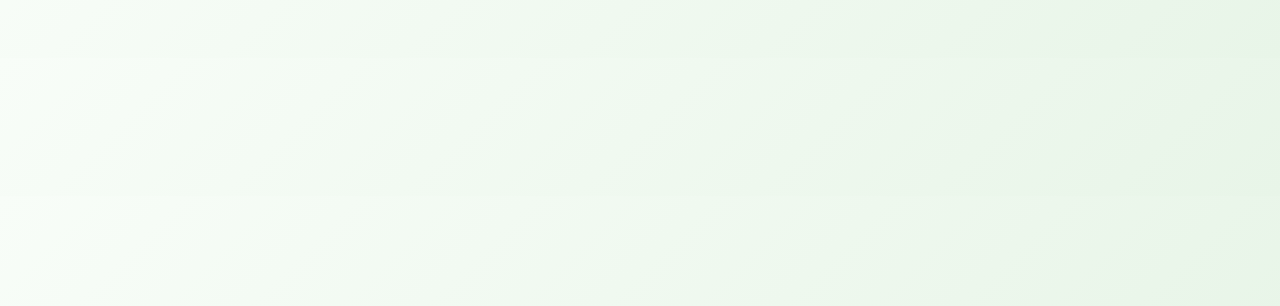
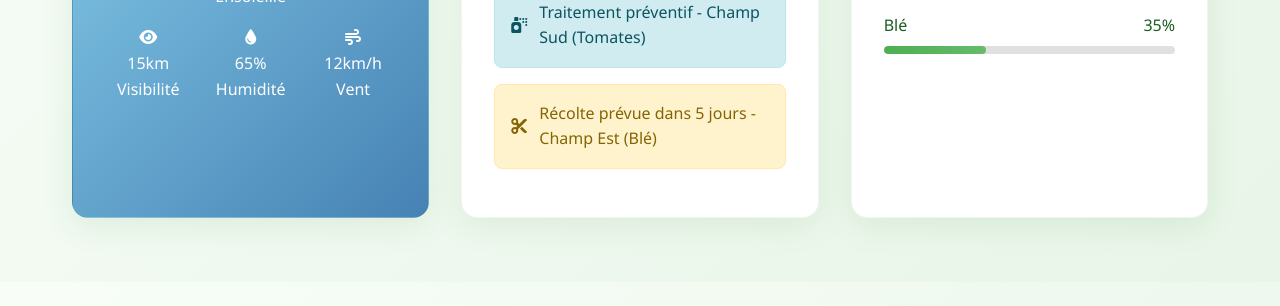
Before and after one commit to manasse33/sunshine, a plain HTML site: page index.html in a window 1280 px wide. Shown: the part 494-800 px from the top of the page. Drawn offline with Linux system fonts and the light colour scheme.

Commit message:
Add files via upload

```diff
--- a/index.html
+++ b/index.html
@@ -43,7 +43,7 @@
     <main class="container">
 
         <!-- Tableau de bord -->
-        <div id="dashboard" class="page">
+        <div id="dashboard" class="page active">
             <div class="stats-grid">
                 <div class="stat-card">
                     <div class="stat-value">12</div>
```
